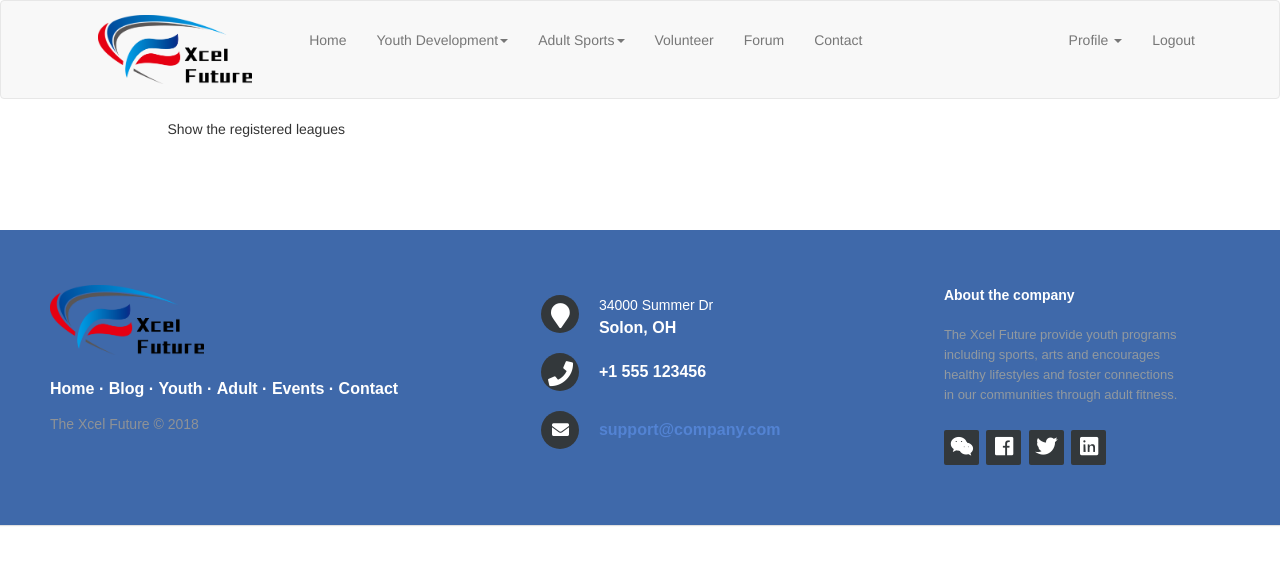
After one commit to wujiahui62/XCEL, a Flask app: page /my_leagues in a window 1280 px wide. The commit adds this page. Shown: the top 565 px of the page. Run offline with Flask 2, Linux system fonts and the light colour scheme; the visitor is signed in with stand-in values (Sample User, id 1); data comes from the database, SQL or seed files in the repository; both versions use the stored data as it was after the commit; data that the repository does not hold is empty; some libraries are stand-ins or nearby versions.

Commit message:
added company logo

```diff
--- a/app/forms.py
+++ b/app/forms.py
@@ -47,8 +47,8 @@ class EventRegistrationForm(FlaskForm):
     register = SubmitField('Register')
 
 class LeagueRegistrationForm(FlaskForm):
-    teams = SelectField('teams', choices=[])
-    new_team = StringField('new team')
+    teams = SelectField('my teams', choices=[])
+    new_team = StringField('create a new team')
     register = SubmitField('Register')
     scheduling_requests = TextAreaField('type your sheduling requests here')
 
--- a/app/models.py
+++ b/app/models.py
@@ -304,10 +304,10 @@ class Team(db.Model):
     def has_registered(self, league):
         return League_Team.query.filter(League_Team.league_id==league.id, League_Team.team_id==self.id).count() > 0
 
-    # def registered_events(self):
-    #     return Event.query.join(
-    #         regis, (regis.c.event_id == Event.id)).filter(
-    #             regis.c.user_id == self.id).order_by(Event.start_date.desc())
+    def registered_leagues(self):
+        return League.query.join(
+            League_Team, (League_Team.league_id == League.id)).filter(
+                League_Team.team_id == self.id).order_by(League.start_date.desc())
 
 
 # association object
--- a/app/routes.py
+++ b/app/routes.py
@@ -12,12 +12,10 @@ last_name = None
 @app.route('/')
 @app.route('/index')
 def index():
-    images = []
     slides = []
-    event = Event().query.filter_by(title='index').first()
-    if event is not None:
-        images = event.related_images()
-    for image in images:
+    # event = Event().query.filter_by(title='index').first()
+    index_images = Image().query.filter_by(name='index').all()
+    for image in index_images:
         slides.append(image)
     leagues = League().get_leagues()
     if len(leagues) >= 3:
@@ -74,13 +72,6 @@ def user(username):
     user = User.query.filter_by(email=username).first_or_404()
     members = Member.query.filter_by(account_id=user.id)
     count = members.count()
-    page = request.args.get('page', 1, type=int)
-    array = []
-    for member in members:
-        eventobj = {}
-        eventobj['member'] = member
-        eventobj['events'] = member.registered_events().paginate(page, app.config['EVENTS_PER_PAGE'], False).items
-        array.append(eventobj)
     if form.validate_on_submit():
         member = request.form.get('member')
         if member is not None:
@@ -97,7 +88,7 @@ def user(username):
                 last_name = None
                 flash('The member was deleted!')
                 return redirect(url_for('index'))
-    return render_template('user.html', user=user, members=members, form=form, array=array, count=count)
+    return render_template('user.html', user=user, members=members, form=form, count=count)
 
 @app.route('/edit_profile', methods=['GET', 'POST'])
 @login_required
@@ -192,14 +183,45 @@ def delete_member(member):
         db.session.commit()
         return redirect(url_for('index'))
 
-@app.route('/events')
+@app.route('/my_activities')
+@login_required
+def my_activities():
+    members = Member.query.filter_by(account_id=current_user.id)
+    page = request.args.get('page', 1, type=int)
+    array = []
+    for member in members:
+        eventobj = {}
+        eventobj['member'] = member
+        eventobj['events'] = member.registered_events().paginate(page, app.config['EVENTS_PER_PAGE'], False).items
+        array.append(eventobj)
+    return render_template('my_activities.html', array=array)
+
+@app.route('/my_leagues')
+@login_required
+def my_leagues():
+    teams = Team.query.filter_by(account_id=current_user.id)
+    page = request.args.get('page', 1, type=int)
+    array = []
+    for team in teams:
+        leagueobj = {}
+        leagueobj['team'] = team
+        leagueobj['leagues'] = team.registered_leagues().paginate(page, app.config['EVENTS_PER_PAGE'], False).items
+        array.append(leagueobj)
+    return render_template('my_leagues.html', array=array)
+
+@app.route('/youth_activities')
 def events():
     upcoming = Event().get_upcoming_events()
     passed = Event().get_passed_events()
     ongoing = Event().get_ongoing_events()
     return render_template('events.html', title='events', upcoming=upcoming, passed=passed, ongoing=ongoing)
 
-@app.route('/events/<event>')
+@app.route('/youth_registrations')
+def event_registration():
+    upcoming = Event().get_upcoming_events()
+    return render_template('upcoming_events.html', title='upcoming activities', upcoming=upcoming)
+
+@app.route('/youth_activities/<event>')
 def event(event):
     event = Event.query.filter_by(id=int(event)).first()
     registrable = event.registrable()
@@ -207,7 +229,7 @@ def event(event):
     files = event.related_files()
     return render_template('event_detail.html', title='event_detail', event=event, registrable=registrable, images=images, files=files)
 
-@app.route('/registration/<event>', methods=['GET', 'POST'])
+@app.route('/youth_registration/<event>', methods=['GET', 'POST'])
 def register_event(event):
     form = EventRegistrationForm()
     members = current_user.get_members()
--- /dev/null
+++ b/app/static/css/navbar.css
@@ -0,0 +1,12 @@
+.navbar-default {
+    padding: 1em !important;
+}
+
+.navbar-left {
+    padding-left: 2em !important;
+    padding-right: 3em !important;
+}
+
+.navbar-collapse {
+    padding-bottom: 0em !important;
+}
--- a/app/templates/base.html
+++ b/app/templates/base.html
@@ -4,6 +4,7 @@
 {{ super() }}
 <link rel="stylesheet" href="/static/css/panel.css">
 <link rel="stylesheet" href="/static/css/footer.css">
+<link rel="stylesheet" href="/static/css/navbar.css">
 <link href="http://fonts.googleapis.com/css?family=Cookie" rel="stylesheet" type="text/css">
 <link rel="stylesheet" href="https://use.fontawesome.com/releases/v5.2.0/css/all.css" integrity="sha384-hWVjflwFxL6sNzntih27bfxkr27PmbbK/iSvJ+a4+0owXq79v+lsFkW54bOGbiDQ" crossorigin="anonymous">
 
@@ -24,13 +25,25 @@
                     <span class="icon-bar"></span>
                     <span class="icon-bar"></span>
                 </button>
-                <a class="navbar-brand" href="{{ url_for('index') }}">The XCEL FUTURE</a>
+                <a class="navbar-left" href="{{ url_for('index') }}"><img src="/static/img/logo.png" alt="The Xcel Future" width="154.2" height="69.4"></a>
             </div>
             <div class="collapse navbar-collapse" id="bs-example-navbar-collapse-1">
                 <ul class="nav navbar-nav">
                     <li><a href="{{ url_for('index') }}">{{ 'Home' }}</a></li>
-                    <li><a href="{{ url_for('events') }}">{{ 'Youth Development' }}</a></li>
-                    <li><a href="{{ url_for('leagues') }}">{{ 'Adult Sports' }}</a></li>
+                    <li class="dropdown">
+                        <a class="dropdown-toggle" data-toggle="dropdown" href="#">{{ 'Youth Development' }}<span class="caret"></span></a>
+                    <ul class="dropdown-menu">
+                        <li><a href="{{ url_for('events') }}">{{ 'Activities' }}</a></li>
+                        <li><a href="#">{{ 'Registration' }}</a></li>
+                    </ul>
+                    </li>
+                    <li class="dropdown">
+                        <a class="dropdown-toggle" data-toggle="dropdown" href="#">{{ 'Adult Sports' }}<span class="caret"></span></a>
+                        <ul class="dropdown-menu">
+                            <li><a href="{{ url_for('leagues') }}">{{ 'Leagues' }}</a></li>
+                            <li><a href="#">{{ 'Registration' }}</a></li>
+                        </ul>
+                    </li>
                     <li><a href="{{ url_for('volunteer') }}">{{ 'Volunteer' }}</a></li>
                     <li><a href="#">{{ 'Forum' }}</a></li>
                     <li><a href="#">{{ 'Contact' }}</a></li>
@@ -40,7 +53,16 @@
                     <li><a href="{{ url_for('login') }}">{{ 'Login' }}</a></li>
                     <li><a href="{{ url_for('register') }}">{{ 'Register' }}</a></li>
                     {% else %}
-                    <li><a href="{{ url_for('user', username=current_user.email) }}">{{ 'Profile' }}</a></li>
+                    <li class="dropdown">
+                        <a class="dropdown-toggle" data-toggle="dropdown" href="#">{{ 'Profile' }}
+                            <span class="caret"></span>
+                        </a>
+                        <ul class="dropdown-menu">
+                            <li><a href="{{ url_for('user', username=current_user.email) }}">{{ 'Edit my profile' }}</a></li>
+                            <li><a href="{{ url_for('my_leagues') }}">{{ 'My Leagues' }}</a></li>
+                            <li><a href="{{ url_for('my_activities') }}">{{ 'My Activities' }}</a></li>
+                        </ul>
+                    </li>
                     <li><a href="{{ url_for('logout') }}">{{ 'Logout' }}</a></li>
                     {% endif %}
                 </ul>
@@ -77,7 +99,7 @@
 
         <div class="footer-left">
 
-            <h3>Company<span>logo</span></h3>
+            <h3><img src="/static/img/logo.png" alt="The Xcel Future" width="154.2" height="69.4"></h3>
 
             <p class="footer-links">
                 <a href="#">Home</a>
--- a/app/templates/league_register.html
+++ b/app/templates/league_register.html
@@ -11,9 +11,9 @@
             {% for error in form.teams.errors %}
             <span style="color: red;">[{{ error }}]</span>
             {% endfor %}
-            {{ form.new_team.label}}
+            {{ form.new_team.label}}<br>
             {{ form.new_team() }}<br>
-            {{ form.scheduling_requests.label }}
+            {{ form.scheduling_requests.label }}<br>
             {{ form.scheduling_requests() }}
         </p>
 
--- /dev/null
+++ b/app/templates/my_leagues.html
@@ -0,0 +1,16 @@
+{% extends "base.html" %}
+
+{% block app_content %}
+<p>Show the registered leagues</p>
+{% for item in array %}
+    <p>Team name: {{ item['team'].name }}</p>
+    {% if item['leagues'] %}
+    {% for league in item['leagues'] %}
+        <p><a href="{{ url_for('league', league=league.id) }}">{{ league.name }}</a></p>
+    {% endfor %}
+    {% else %}
+        <p>The team has no registered leagues.</p>
+    {% endif %}
+    <hr>
+{% endfor %}
+{% endblock %}
--- a/app/templates/volunteer.html
+++ b/app/templates/volunteer.html
@@ -1,5 +1,5 @@
 {% extends "base.html" %}
 
 {% block app_content %}
-{{ 'There are volunteer activities available now.' }}
+{{ 'There are no volunteer activities available now.' }}
 {% endblock %}
```
Also changed, not shown: app/templates/my_activities.html (added, +16 -0 lines), app/templates/upcoming_events.html (added, +24 -0 lines), app/templates/user.html (+0 -9 lines), app.db, app/static/img/logo.png (added).
